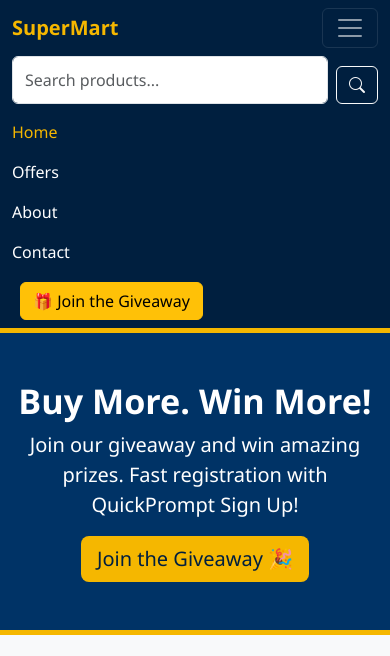
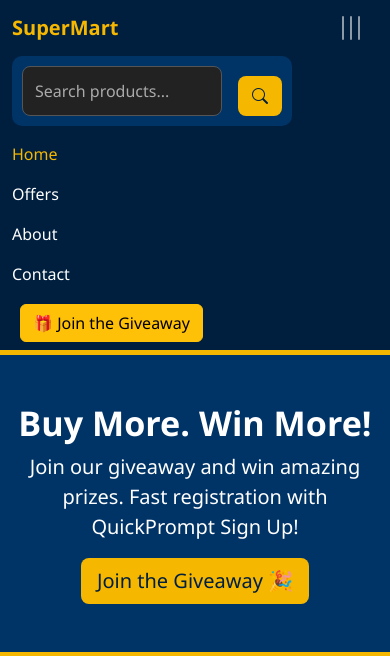
Before and after one commit to apedrodev1/JavaScript-Learning-HUB, a PHP site: page / in a window 390 px wide, after a click that opens the changed part. Shown: the top 656 px of the page. Run offline with PHP 8.4, Linux system fonts and the light colour scheme.

Commit message:
feat: style and responsivity search bar

```diff
--- a/QuickPrompt SignUp/src/css/styleIndex.css
+++ b/QuickPrompt SignUp/src/css/styleIndex.css
@@ -34,6 +34,81 @@ body {
   color: var(--primary-color);
   font-weight: bold;
 }
+
+/* 🎯 Search bar */
+.search-bar {
+  max-width: 280px;
+  width: 100%;
+  display: flex;
+  gap: 8px;
+  transition: all 0.3s ease-in-out;
+}
+
+.search-bar input {
+  background-color: #222;
+  border: 1px solid #555;
+  color: #fff;
+  padding: 8px 12px;
+  border-radius: 8px;
+  flex: 1;
+  transition: all 0.25s ease;
+}
+
+.search-bar input::placeholder {
+  color: #aaa;
+}
+
+.search-bar input:focus {
+  outline: none;
+  border-color: var(--primary-color);
+  box-shadow: 0 0 8px rgba(245, 183, 0, 0.6);
+}
+
+.search-bar button {
+  background-color: var(--primary-color);
+  color: var(--dark-color);
+  border: none;
+  padding: 8px 14px;
+  border-radius: 8px;
+  cursor: pointer;
+  transition: background-color 0.25s ease, transform 0.2s ease;
+}
+
+.search-bar button:hover {
+  background-color: var(--primary-hover);
+  transform: scale(1.05);
+}
+
+/* 🎨 Ajuste do fundo: mais vibrante no mobile, mais clean no desktop */
+@media (max-width: 992px) {
+  .search-bar {
+    background-color: var(--medium-color);
+    padding: 10px;
+    border-radius: 10px;
+  }
+}
+
+/* 🍔 Animação suave do botão hamburguer */
+.navbar-toggler {
+  border: none;
+  transition: transform 0.5s ease;
+}
+
+.navbar-toggler:focus {
+  outline: none;
+  box-shadow: none;
+}
+
+.navbar-toggler:hover {
+  transform: rotate(8px) scale(1.05);
+}
+
+/* Estado ativo com transição */
+.navbar-toggler[aria-expanded="true"] {
+  transform: rotate(90deg);
+}
+
+
 
 /* 🏆 Hero Section */
 .hero {
```
